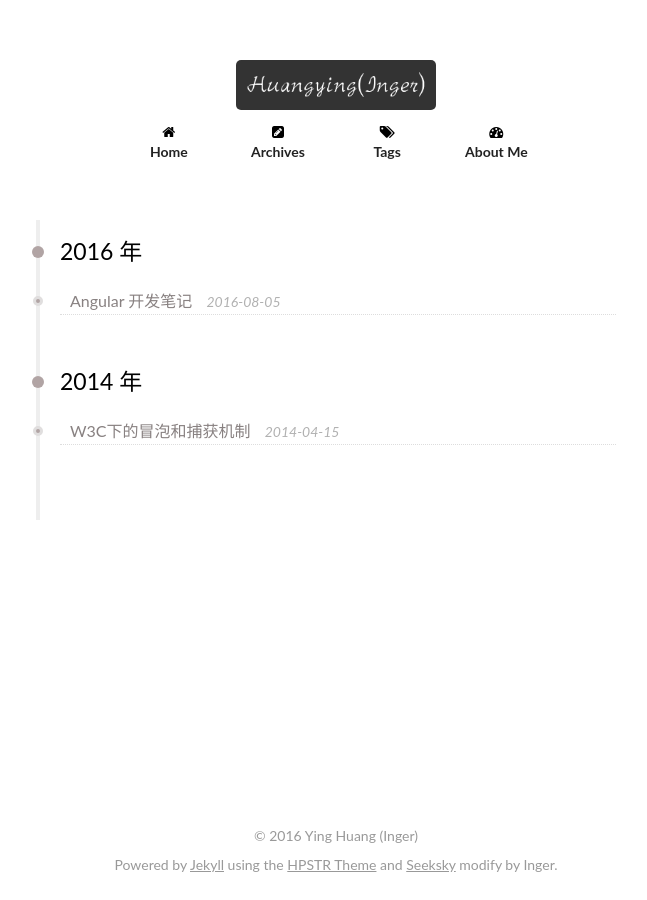
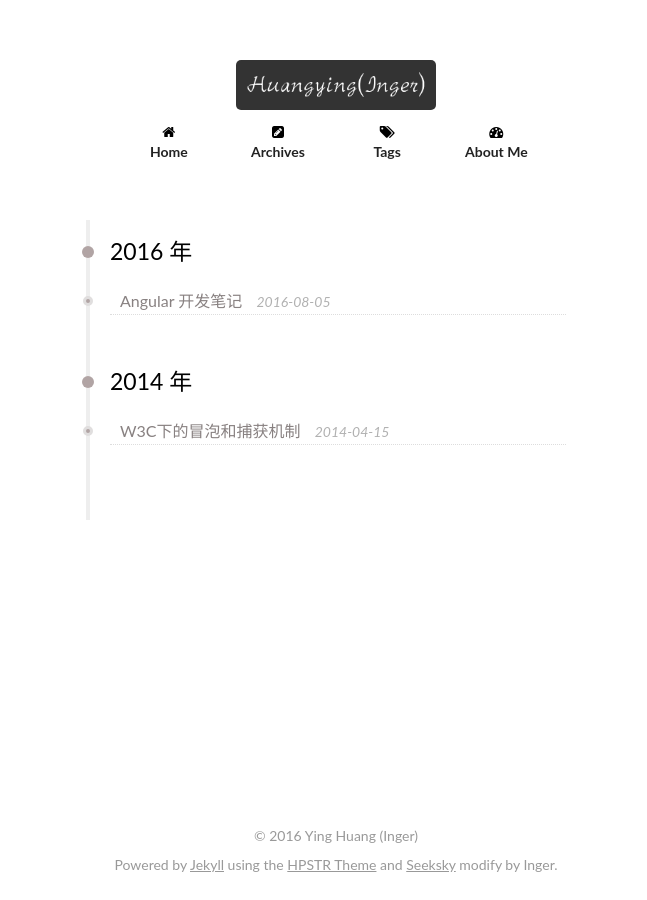
Before and after one commit to hy-inger/hy-inger.github.io, a Jekyll site: the page built from archive.html, in a window 1280 px wide. Shown: the whole page, without its empty margins (304-951 px from the left). Built offline with Jekyll 4.4.1, drawn with Linux system fonts in a browser that asks for light colours; nearby versions of some CDN libraries; library files that are not in the unit come from our copies.

Commit message:
优化ui。

```diff
--- a/assets/css/main2.css
+++ b/assets/css/main2.css
@@ -477,21 +477,22 @@ a:hover, a:active {
 /* line 344, ../sass/main2.scss */
 .archives {
   padding: .2rem;
+  margin: 0 .5rem;
   border-left-style: solid;
   border-left-color: #eee;
 }
-/* line 348, ../sass/main2.scss */
+/* line 349, ../sass/main2.scss */
 .archives.hentry {
   box-shadow: none;
   border: 0;
 }
-/* line 352, ../sass/main2.scss */
+/* line 353, ../sass/main2.scss */
 .archives blockquote {
   font-size: .23rem;
   margin-bottom: .3rem;
   position: relative;
 }
-/* line 356, ../sass/main2.scss */
+/* line 357, ../sass/main2.scss */
 .archives blockquote:before {
   content: " ";
   position: absolute;
@@ -505,7 +506,7 @@ a:hover, a:active {
   top: 50%;
   margin-top: -.06rem;
 }
-/* line 368, ../sass/main2.scss */
+/* line 369, ../sass/main2.scss */
 .archives .collection {
   margin-bottom: .55rem;
   opacity: 0;
@@ -516,7 +517,7 @@ a:hover, a:active {
   -webkit-animation-fill-mode: forwards;
   animation-fill-mode: forwards;
 }
-/* line 374, ../sass/main2.scss */
+/* line 375, ../sass/main2.scss */
 .archives .collection-item {
   font-size: .16rem;
   margin-top: .3rem;
@@ -525,7 +526,7 @@ a:hover, a:active {
   border-bottom: .01rem dotted #ddd;
   position: relative;
 }
-/* line 381, ../sass/main2.scss */
+/* line 382, ../sass/main2.scss */
 .archives .collection-item:before {
   content: " ";
   position: absolute;
@@ -541,21 +542,21 @@ a:hover, a:active {
   top: 50%;
   margin-top: -.08rem;
 }
-/* line 394, ../sass/main2.scss */
+/* line 395, ../sass/main2.scss */
 .archives .collection-item:hover {
   border-color: #888181;
 }
-/* line 397, ../sass/main2.scss */
+/* line 398, ../sass/main2.scss */
 .archives .collection-item a {
   color: #888181;
 }
-/* line 399, ../sass/main2.scss */
+/* line 400, ../sass/main2.scss */
 .archives .collection-item a:hover {
   text-decoration: none;
 }
 
 /* tags */
-/* line 409, ../sass/main2.scss */
+/* line 410, ../sass/main2.scss */
 .tags .entry-meta {
   opacity: 0;
   -moz-animation: drop 1s ease;
@@ -565,7 +566,7 @@ a:hover, a:active {
   -webkit-animation-fill-mode: forwards;
   animation-fill-mode: forwards;
 }
-/* line 413, ../sass/main2.scss */
+/* line 414, ../sass/main2.scss */
 .tags .entry-meta li {
   display: inline-block;
   padding: .05rem .23rem .05rem .2rem;
@@ -577,14 +578,14 @@ a:hover, a:active {
   border-radius: 0.03rem;
   font-size: .18rem;
 }
-/* line 421, ../sass/main2.scss */
+/* line 422, ../sass/main2.scss */
 .tags .entry-meta li span {
   position: absolute;
   top: 0;
   right: .15rem;
   font-size: .14rem;
 }
-/* line 428, ../sass/main2.scss */
+/* line 429, ../sass/main2.scss */
 .tags .entry-meta li:before {
   content: " ";
   position: absolute;
@@ -594,7 +595,7 @@ a:hover, a:active {
   left: 0;
   top: 0;
 }
-/* line 438, ../sass/main2.scss */
+/* line 439, ../sass/main2.scss */
 .tags .entry-meta li:after {
   content: " ";
   position: absolute;
@@ -608,12 +609,12 @@ a:hover, a:active {
   top: 50%;
   margin-top: -.025rem;
 }
-/* line 451, ../sass/main2.scss */
+/* line 452, ../sass/main2.scss */
 .tags .hentry {
   position: relative;
   padding: 0.2rem 0 0.3rem 0 !important;
 }
-/* line 455, ../sass/main2.scss */
+/* line 456, ../sass/main2.scss */
 .tags .target {
   padding-top: 2.5rem;
   margin-top: -2.5rem;
@@ -621,12 +622,12 @@ a:hover, a:active {
   position: relative;
   z-index: -1;
 }
-/* line 462, ../sass/main2.scss */
+/* line 463, ../sass/main2.scss */
 .tags .tag-title {
   position: relative;
   display: inline-block;
 }
-/* line 465, ../sass/main2.scss */
+/* line 466, ../sass/main2.scss */
 .tags .tag-title .h2 {
   font-size: .2rem;
   color: #fff;
@@ -640,7 +641,7 @@ a:hover, a:active {
   z-index: 2;
   position: relative;
 }
-/* line 478, ../sass/main2.scss */
+/* line 479, ../sass/main2.scss */
 .tags .tag-title .em {
   position: absolute;
   width: .26rem;
@@ -652,7 +653,7 @@ a:hover, a:active {
   top: .08rem;
   z-index: 0;
 }
-/* line 488, ../sass/main2.scss */
+/* line 489, ../sass/main2.scss */
 .tags .tag-title .em:before {
   content: " ";
   border-color: transparent #fff transparent transparent;
@@ -665,7 +666,7 @@ a:hover, a:active {
   right: 0;
   box-sizing: border-box;
 }
-/* line 500, ../sass/main2.scss */
+/* line 501, ../sass/main2.scss */
 .tags .tag-title .em:after {
   content: " ";
   position: absolute;
@@ -675,11 +676,11 @@ a:hover, a:active {
   left: 0;
   bottom: 0;
 }
-/* line 512, ../sass/main2.scss */
+/* line 513, ../sass/main2.scss */
 .tags .ul {
   margin: .3rem;
 }
-/* line 514, ../sass/main2.scss */
+/* line 515, ../sass/main2.scss */
 .tags .ul .entry-title {
   padding: 0.1rem 0;
 }
--- a/assets/sass/main2.scss
+++ b/assets/sass/main2.scss
@@ -343,6 +343,7 @@ a:hover, a:active {
 /* archives */
 .archives{
     padding:.2rem;
+    margin:0 .5rem;
     border-left-style: solid;
     border-left-color: #eee;
     &.hentry{
```
